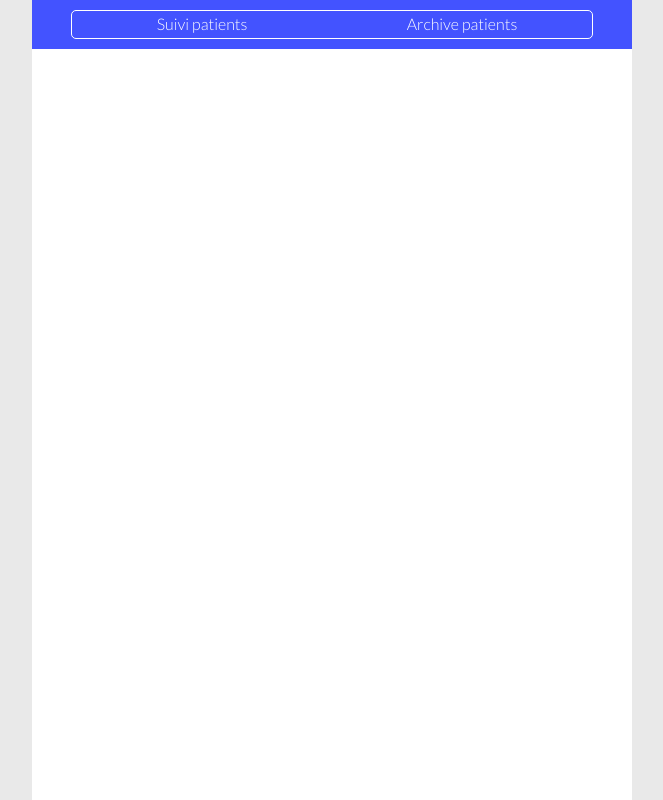
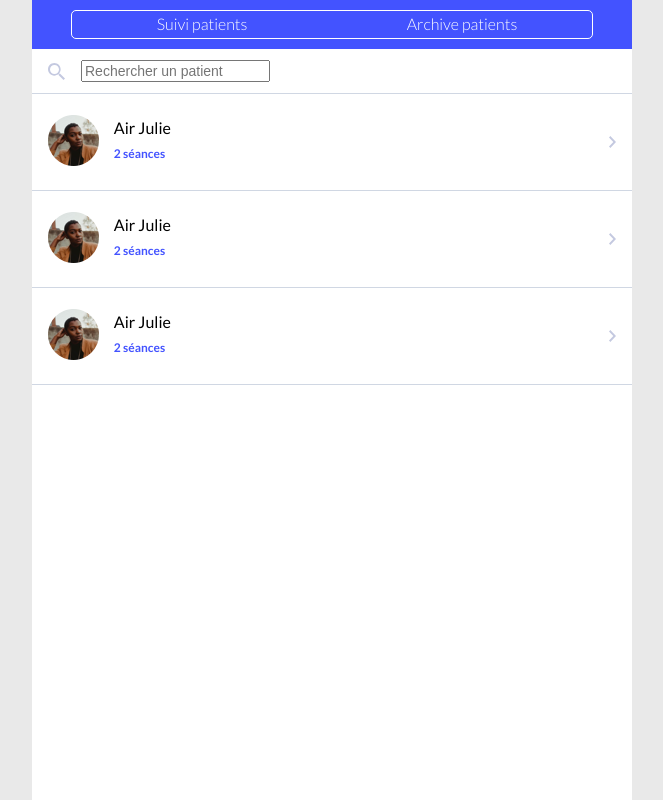
Before and after one commit to UlysseHall/evolve-app, a Vue app: page / in a window 1280 px wide. Shown: the whole page, without its empty margins (308-971 px from the left). Built offline with nearby package versions, Linux system fonts and the light colour scheme.

Commit message:
home \\ css

```diff
--- a/src/assets/scss/home.scss
+++ b/src/assets/scss/home.scss
@@ -24,4 +24,65 @@
       color: $blue;
     }
   }
+
+  .search {
+    display: flex;
+    align-items: center;
+    padding: 11px 0;
+    border-bottom: 1px solid $grey2;
+
+    img {
+      margin: 0 16px;
+    }
+
+    input {
+      font-size: 14px;
+    }
+  }
+
+  .contain-peoples {
+    .people {
+      display: flex;
+      padding: 21px 16px;
+      border-bottom: 1px solid $grey2;
+
+      .contain-img {
+        width: 67px;
+
+        img {
+          width: 51px;
+        }
+      }
+
+      .description {
+        width: 90%;
+        position: relative;
+
+        &:after {
+          content:'';
+          position: absolute;
+          background-image: url('assets/img/arrow.svg');
+          background-repeat: no-repeat;
+          background-size: cover;
+          width: 7px;
+          height: 12px;
+          right: 0;
+          top: 50%;
+          transform: translateY(-50%);
+        }
+
+        .name {
+          font-size: 16px;
+          margin-top: 4px;
+          margin-bottom: 10px;
+        }
+
+        .seance {
+          color: $blue;
+          font-size: 12px;
+          font-weight: 700;
+        }
+      }
+    }
+  }
 }
--- a/src/pages/Home.vue
+++ b/src/pages/Home.vue
@@ -6,10 +6,49 @@
         <div :class="{active: isActive}">Archive patients</div>
       </div>
 
-      <div>
+    </header>
+    <div class="search">
+      <img src="../assets/img/search.svg">
+      <input type="text" name="" placeholder="Rechercher un patient">
+    </div>
 
-      </div>
-    </header>
+    <div class="contain-peoples">
+      <a href="#">
+        <div class="people">
+          <div class="contain-img">
+            <img src="../assets/img/personne.png">
+          </div>
+          <div class="description">
+            <p class="name">Air Julie</p>
+            <p class="seance">2 séances</p>
+          </div>
+        </div>
+      </a>
+
+      <a href="#">
+        <div class="people">
+          <div class="contain-img">
+            <img src="../assets/img/personne.png">
+          </div>
+          <div class="description">
+            <p class="name">Air Julie</p>
+            <p class="seance">2 séances</p>
+          </div>
+        </div>
+      </a>
+
+      <a href="#">
+        <div class="people">
+          <div class="contain-img">
+            <img src="../assets/img/personne.png">
+          </div>
+          <div class="description">
+            <p class="name">Air Julie</p>
+            <p class="seance">2 séances</p>
+          </div>
+        </div>
+      </a>
+    </div>
   </div>
 </template>
 
```
Also changed, not shown: src/assets/img/arrow.svg (added), src/assets/img/personne.png (added).
